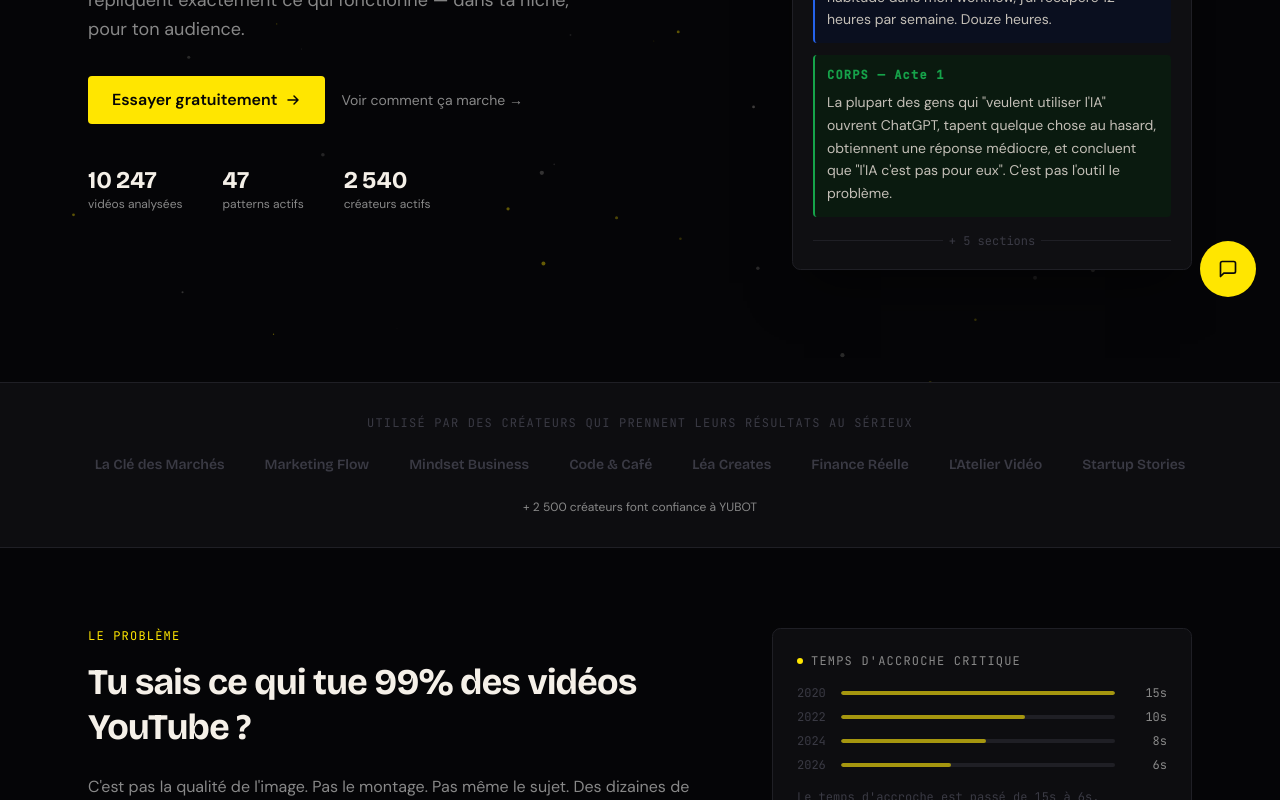
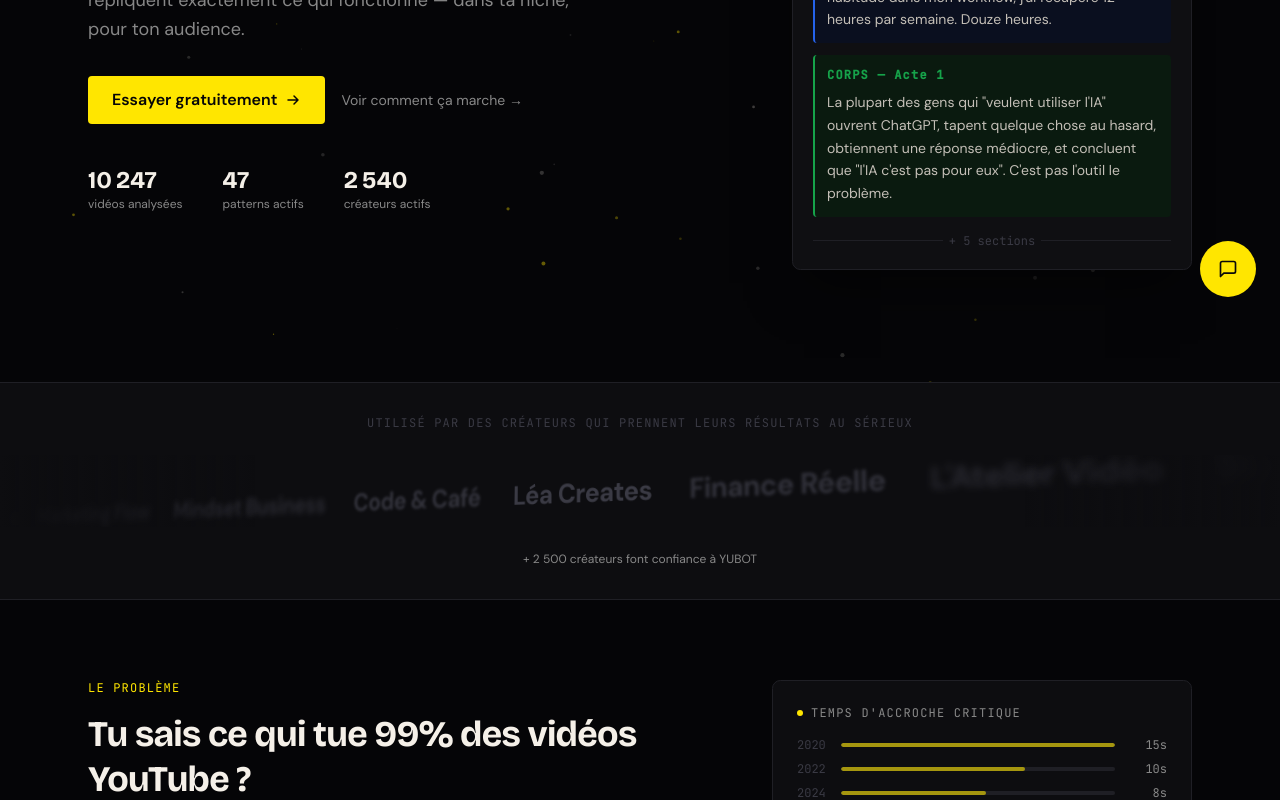
Before and after one commit to Mrjord/agentyoutube, a Next.js app: page / in a window 1280 px wide. Shown: the part 479-1279 px from the top of the page. Built offline with nearby package versions, Linux system fonts and the light colour scheme.

Commit message:
feat: integrate PerspectiveMarquee into landing Social Proof section
Replaces static creator name list with an animated 3D perspective marquee.
Pure React/RAF implementation — no Remotion dependency required.

Co-Authored-By: Claude Sonnet 4.6 <noreply@anthropic.com>

```diff
--- a/app/(dashboard)/page.tsx
+++ b/app/(dashboard)/page.tsx
@@ -9,6 +9,7 @@ import { Cursor } from '@/components/landing/Cursor';
 import { HeroParticles } from '@/components/landing/HeroParticles';
 import { TiltCard } from '@/components/landing/TiltCard';
 import { SmoothScroll } from '@/components/landing/SmoothScroll';
+import { PerspectiveMarquee } from '@/components/ui/perspective-marquee';
 
 /* ── helpers ─────────────────────────────────────────────────────── */
 const EASE = [0.65, 0, 0.35, 1] as const;
@@ -356,22 +357,27 @@ export default function LandingPage() {
       </section>
 
       {/* ── SOCIAL PROOF ─────────────────────────────────────────────── */}
-      <section className="border-t border-b border-[#1F1F25] bg-[#0D0D10]">
-        <div className="max-w-6xl mx-auto px-6 py-8">
+      <section className="border-t border-b border-[#1F1F25] bg-[#0D0D10] overflow-hidden">
+        <div className="py-8">
           <FadeUp>
-            <p className="text-xs text-[#3A3A44] text-center mb-6 uppercase tracking-widest font-mono">
+            <p className="text-xs text-[#3A3A44] text-center mb-6 uppercase tracking-widest font-mono px-6">
               Utilisé par des créateurs qui prennent leurs résultats au sérieux
             </p>
           </FadeUp>
-          <Stagger className="flex flex-wrap justify-center gap-x-10 gap-y-3">
-            {['La Clé des Marchés', 'Marketing Flow', 'Mindset Business', 'Code & Café', 'Léa Creates', 'Finance Réelle', "L'Atelier Vidéo", 'Startup Stories'].map(name => (
-              <motion.span key={name} variants={fadeUpChild} className="text-sm text-[#3A3A44] font-heading font-semibold hover:text-[#888] transition-colors duration-200">
-                {name}
-              </motion.span>
-            ))}
-          </Stagger>
+          <PerspectiveMarquee
+            items={['La Clé des Marchés', 'Marketing Flow', 'Mindset Business', 'Code & Café', 'Léa Creates', 'Finance Réelle', "L'Atelier Vidéo", 'Startup Stories']}
+            fontSize={28}
+            color="#3A3A44"
+            fontWeight={700}
+            pixelsPerFrame={1.2}
+            rotateY={-22}
+            rotateX={6}
+            fadeColor="#0D0D10"
+            background="transparent"
+            height={72}
+          />
           <FadeUp delay={0.2}>
-            <p className="text-center text-xs text-[#888] mt-6">+ 2 500 créateurs font confiance à YUBOT</p>
+            <p className="text-center text-xs text-[#888] mt-6 px-6">+ 2 500 créateurs font confiance à YUBOT</p>
           </FadeUp>
         </div>
       </section>
--- /dev/null
+++ b/components/ui/perspective-marquee.tsx
@@ -0,0 +1,145 @@
+"use client";
+
+import { useEffect, useRef, useState } from "react";
+
+export interface PerspectiveMarqueeProps {
+  items?: string[];
+  fontSize?: number;
+  color?: string;
+  fontWeight?: number;
+  pixelsPerFrame?: number;
+  rotateY?: number;
+  rotateX?: number;
+  perspective?: number;
+  fadeColor?: string;
+  background?: string;
+  className?: string;
+  height?: number;
+}
+
+const FONT_FAMILY =
+  "var(--font-geist-sans), -apple-system, BlinkMacSystemFont, sans-serif";
+
+const DEFAULT_ITEMS = [
+  "La Clé des Marchés",
+  "Marketing Flow",
+  "Mindset Business",
+  "Code & Café",
+  "Léa Creates",
+  "Finance Réelle",
+  "L'Atelier Vidéo",
+  "Startup Stories",
+];
+
+export function PerspectiveMarquee({
+  items = DEFAULT_ITEMS,
+  fontSize = 32,
+  color = "#3A3A44",
+  fontWeight = 700,
+  pixelsPerFrame = 1.2,
+  rotateY = -22,
+  rotateX = 6,
+  perspective = 1000,
+  fadeColor = "#0D0D10",
+  background = "transparent",
+  className,
+  height = 80,
+}: PerspectiveMarqueeProps) {
+  const frameRef = useRef(0);
+  const rafRef = useRef<number>(0);
+  const [offset, setOffset] = useState(0);
+
+  const itemPadding = fontSize * 1.4;
+  const approxItemWidth = items.reduce(
+    (acc, item) => acc + item.length * fontSize * 0.55 + itemPadding,
+    0,
+  );
+
+  useEffect(() => {
+    const animate = () => {
+      frameRef.current += 1;
+      const newOffset = -((frameRef.current * pixelsPerFrame) % approxItemWidth);
+      setOffset(newOffset);
+      rafRef.current = requestAnimationFrame(animate);
+    };
+    rafRef.current = requestAnimationFrame(animate);
+    return () => cancelAnimationFrame(rafRef.current);
+  }, [pixelsPerFrame, approxItemWidth]);
+
+  const rendered = [...items, ...items, ...items];
+
+  return (
+    <div
+      className={className}
+      style={{
+        position: "relative",
+        width: "100%",
+        height,
+        background,
+        overflow: "hidden",
+        perspective: `${perspective}px`,
+        display: "flex",
+        alignItems: "center",
+      }}
+    >
+      <div
+        style={{
+          width: "100%",
+          display: "flex",
+          alignItems: "center",
+          transform: `rotateX(${rotateX}deg) rotateY(${rotateY}deg)`,
+          transformStyle: "preserve-3d",
+        }}
+      >
+        <div
+          style={{
+            display: "flex",
+            whiteSpace: "nowrap",
+            transform: `translateX(${offset}px)`,
+          }}
+        >
+          {rendered.map((item, i) => {
+            const viewportWidth = 1280;
+            const itemCenter =
+              i * (approxItemWidth / items.length) +
+              approxItemWidth / items.length / 2 +
+              offset;
+            const norm = (itemCenter - viewportWidth / 2) / (viewportWidth / 2);
+            const distance = Math.min(1, Math.abs(norm));
+            const blurPx = distance * 4;
+            const opacity = 1 - distance * 0.5;
+
+            return (
+              <span
+                key={i}
+                style={{
+                  display: "inline-block",
+                  fontFamily: FONT_FAMILY,
+                  fontSize,
+                  fontWeight,
+                  color,
+                  letterSpacing: "-0.02em",
+                  paddingRight: itemPadding,
+                  filter: `blur(${blurPx}px)`,
+                  opacity,
+                  userSelect: "none",
+                }}
+              >
+                {item}
+              </span>
+            );
+          })}
+        </div>
+      </div>
+
+      <div
+        style={{
+          position: "absolute",
+          inset: 0,
+          pointerEvents: "none",
+          background: `linear-gradient(90deg, ${fadeColor} 0%, transparent 20%, transparent 80%, ${fadeColor} 100%)`,
+        }}
+      />
+    </div>
+  );
+}
```
